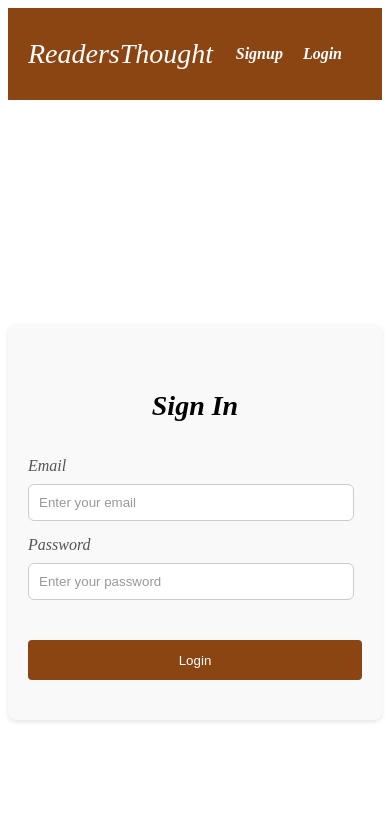
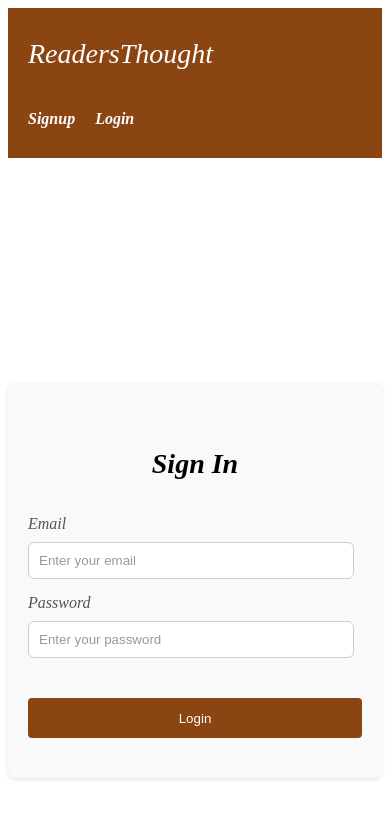
Before and after one commit to Waffiyyi/ReadersThought, a React (Vite) app: page / in a window 390 px wide. Shown: the top 818 px of the page. Built offline with nearby package versions, Linux system fonts and the light colour scheme.

Commit message:
updated styles

```diff
--- a/src/components/navbar/Navbar.css
+++ b/src/components/navbar/Navbar.css
@@ -75,3 +75,23 @@
     font-weight: bold;
     text-decoration: none;
 }
+
+@media (max-width: 768px) {
+    .navbar-container {
+        flex-direction: column;
+        align-items: flex-start;
+    }
+
+    .navbar-brand {
+        margin-bottom: 20px;
+    }
+
+    .navbar-links {
+        margin-top: 20px;
+    }
+
+    .signed-in-links li,
+    .signed-out-links li {
+        margin-bottom: 15px;
+    }
+}
```
